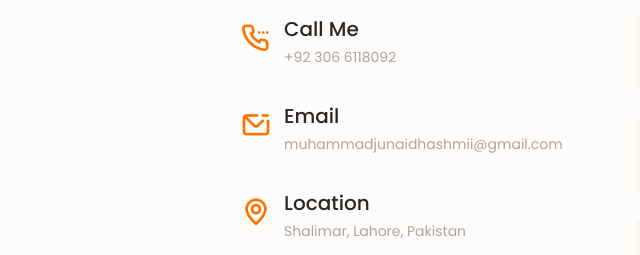
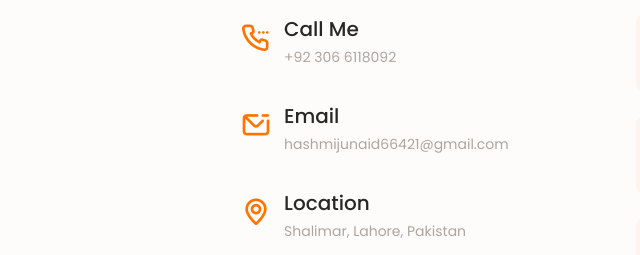
Before and after one commit to MuhammadJunaidHashmi/portfolio-website, a plain HTML site: page index.html in a window 1280 px wide. Shown: the part 3960-4215 px from the top of the page, 16-656 px from the left. Drawn offline with nearby package versions, Linux system fonts and the light colour scheme.

Commit message:
update CV

```diff
--- a/index.html
+++ b/index.html
@@ -173,7 +173,7 @@
           </div>
 
           <div class="about__buttons">
-            <a download="" href="assets\MyCV.pdf" class="button button--flex">
+            <a download="" href="assets\muhammad_Junaid.pdf" class="button button--flex">
               Download CV<i class="fas fa-download button__icon"></i>
             </a>
           </div>
@@ -765,7 +765,7 @@
 
               <div>
                 <h3 class="contact__title">Email</h3>
-                <span class="contact__subtitle">muhammadjunaidhashmii@gmail.com</span>
+                <span class="contact__subtitle">hashmijunaid66421@gmail.com</span>
               </div>
             </div>
 
@@ -798,7 +798,7 @@
             </div>
 
             <div>
-              <a href=" mailto: muhammadjunaidhashmii@gmail.com?subject=Testing out mailto! &body=This is only a test!"
+              <a href=" mailto: hashmijunaid66421@gmail.com?subject=Testing out mailto! &body=This is only a test!"
                 class="button button--flex">
                 Send Message
                 <i class="uil uil-message button__icon"></i>
```
Also changed, not shown: assets/img/junaid.jpg (renamed from assets/img/unnamed - Copy.jpg), assets/img/muhammadjunaidhashmi.jpg (renamed from assets/img/IMG-4383.jpg), 2 other files.
